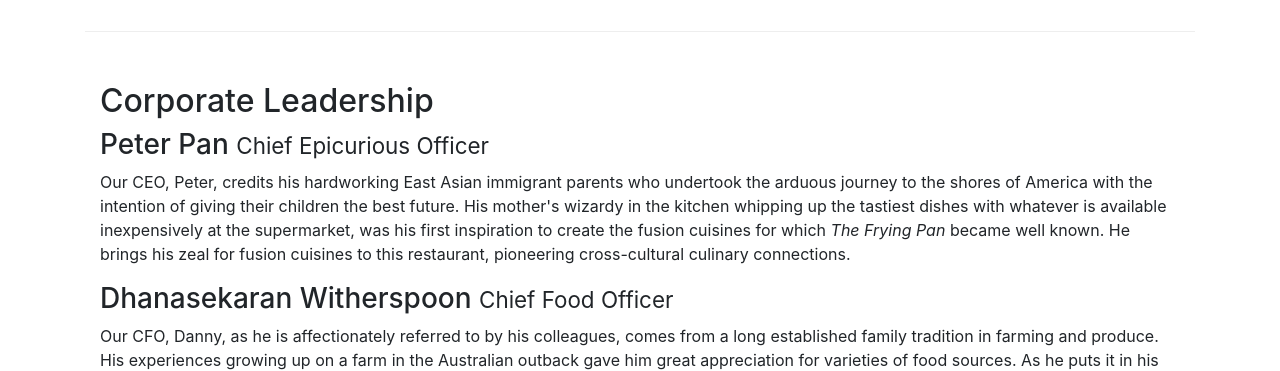
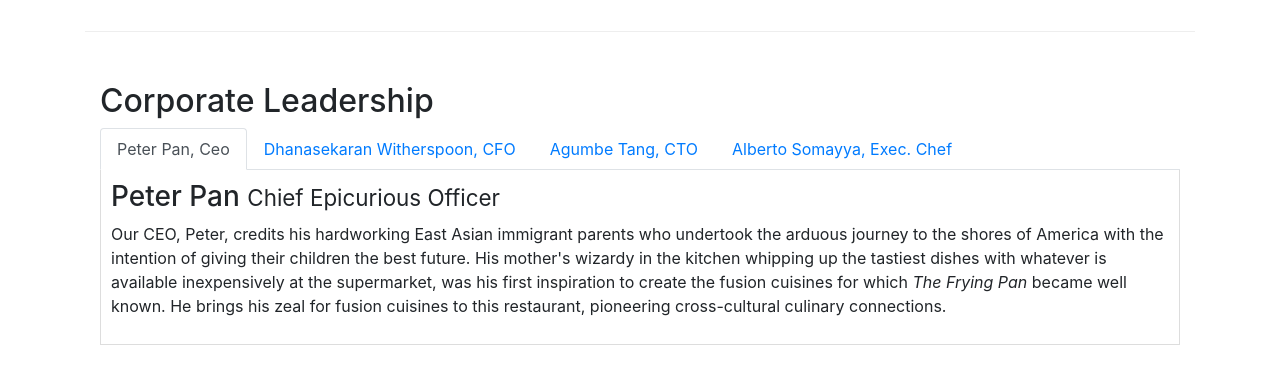
Before and after one commit to arch1baald/course-bootstrap, a website: page aboutus.html in a window 1280 px wide. Shown: the part 940-1311 px from the top of the page. Drawn offline with nearby package versions, Linux system fonts and the light colour scheme.

Commit message:
Tabs: https://www.coursera.org/learn/bootstrap-4/lecture/sfTNz/exercise-video-tabs

```diff
--- a/aboutus.html
+++ b/aboutus.html
@@ -110,14 +110,47 @@
         <div class="row row-content">
             <div class="col">
                 <h2>Corporate Leadership</h2>
+
+                <ul class="nav nav-tabs">
+                    <li class="nav-item">
+                        <a class="nav-link active" href="#peter"
+                           role="tab" data-toggle="tab"> Peter Pan, Ceo</a>
+                    </li>
+                    <li class="nav-item">
+                        <a class="nav-link" href="#danny"
+                           role="tab" data-toggle="tab"> Dhanasekaran Witherspoon, CFO</a>
+                    </li>
+                    <li class="nav-item">
+                        <a class="nav-link" href="#agumbe"
+                           role="tab" data-toggle="tab"> Agumbe Tang, CTO</a>
+                    </li>
+                    <li class="nav-item">
+                        <a class="nav-link" href="#alberto"
+                           role="tab" data-toggle="tab"> Alberto Somayya, Exec. Chef</a>
+                    </li>
+                </ul>
+
+                <div class="tab-content">
+                    <div role="tabpanel" class="tab-pane fade show active" id="peter">
                         <h3>Peter Pan <small>Chief Epicurious Officer</small></h3>
                         <p class="d-none d-sm-block">Our CEO, Peter, credits his hardworking East Asian immigrant parents who undertook the arduous journey to the shores of America with the intention of giving their children the best future. His mother's wizardy in the kitchen whipping up the tastiest dishes with whatever is available inexpensively at the supermarket, was his first inspiration to create the fusion cuisines for which <em>The Frying Pan</em> became well known. He brings his zeal for fusion cuisines to this restaurant, pioneering cross-cultural culinary connections.</p>
+                    </div>
+
+                    <div role="tabpanel" class="tab-pane fade show" id="danny">
                         <h3>Dhanasekaran Witherspoon <small>Chief Food Officer</small></h3>
                         <p class="d-none d-sm-block">Our CFO, Danny, as he is affectionately referred to by his colleagues, comes from a long established family tradition in farming and produce. His experiences growing up on a farm in the Australian outback gave him great appreciation for varieties of food sources. As he puts it in his own words, <em>Everything that runs, wins, and everything that stays, pays!</em></p>
+                    </div>
+
+                    <div role="tabpanel" class="tab-pane fade show" id="agumbe">
                         <h3>Agumbe Tang <small>Chief Taste Officer</small></h3>
                         <p class="d-none d-sm-block">Blessed with the most discerning gustatory sense, Agumbe, our CTO, personally ensures that every dish that we serve meets his exacting tastes. Our chefs dread the tongue lashing that ensues if their dish does not meet his exacting standards. He lives by his motto, <em>You click only if you survive my lick.</em></p>
+                    </div>
+
+                    <div role="tabpanel" class="tab-pane fade show" id="alberto">
                         <h3>Alberto Somayya <small>Executive Chef</small></h3>
                         <p class="d-none d-sm-block">Award winning three-star Michelin chef with wide International experience having worked closely with whos-who in the culinary world, he specializes in creating mouthwatering Indo-Italian fusion experiences. He says, <em>Put together the cuisines from the two craziest cultures, and you get a winning hit! Amma Mia!</em></p>
+                    </div>
+                </div>
             </div>
         </div>
 
--- a/css/styles.css
+++ b/css/styles.css
@@ -41,3 +41,10 @@ body {
 .navbar-dark {
     background: saddlebrown;
 }
+
+.tab-content {
+    border-left: 1px solid #dddddd;
+    border-right: 1px solid #dddddd;
+    border-bottom: 1px solid #dddddd;
+    padding: 10px;
+}
```
Lines whose indentation alone changed are shown as unchanged.
